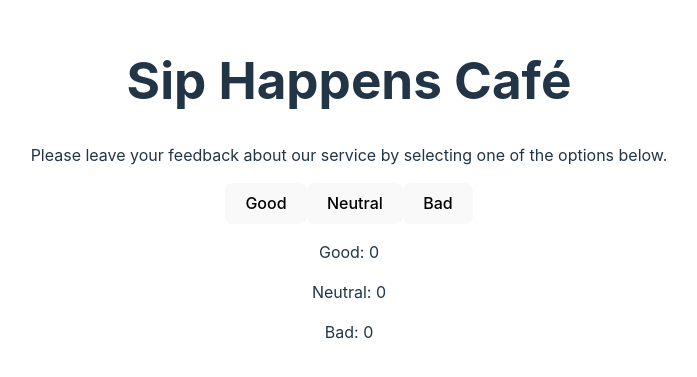
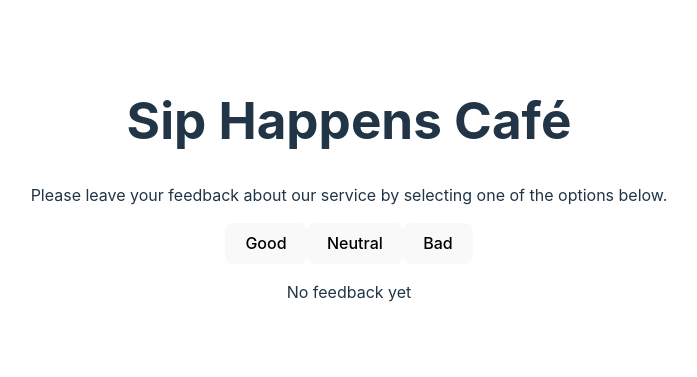
Before and after one commit to serg444s/goit-react-hw-02, a React (Vite) app: page / in a window 1280 px wide. Shown: the part 211-588 px from the top of the page, without its empty margins (291-988 px from the left). Built offline with nearby package versions, Linux system fonts and the light colour scheme.

Commit message:
totalFeedback

```diff
--- a/src/components/App/App.jsx
+++ b/src/components/App/App.jsx
@@ -3,6 +3,7 @@ import { useState } from "react";
 import Description from "../Description/Description";
 import Options from "../Options/Options";
 import Feedback from "../Feedback/Feedback";
+import Notification from "../Notification/Notification";
 
 function App() {
   const [state, setState] = useState({
@@ -18,11 +19,13 @@ function App() {
     });
   };
 
+  const totalFeedback = state.good + state.neutral + state.bad;
+
   return (
     <div>
       <Description />
-      <Options callback={updateFeedback} />
-      <Feedback data={state} />
+      <Options callback={updateFeedback} totalFeedback={totalFeedback} />
+      {totalFeedback > 0 ? <Feedback data={state} /> : <Notification />}
     </div>
   );
 }
--- /dev/null
+++ b/src/components/Notification/Notification.jsx
@@ -0,0 +1,5 @@
+const Notification = () => {
+  return <p>No feedback yet</p>;
+};
+
+export default Notification;
--- a/src/components/Options/Options.jsx
+++ b/src/components/Options/Options.jsx
@@ -1,9 +1,10 @@
-const Options = ({ callback }) => {
+const Options = ({ callback, totalFeedback }) => {
   return (
     <div>
       <button onClick={() => callback("good")}>Good</button>
       <button onClick={() => callback("neutral")}>Neutral</button>
       <button onClick={() => callback("bad")}>Bad</button>
+      {totalFeedback > 0 ? <button>Reset</button> : ""}
     </div>
   );
 };
```
Also changed, not shown: src/components/Notification/Notification.module.css (added).
